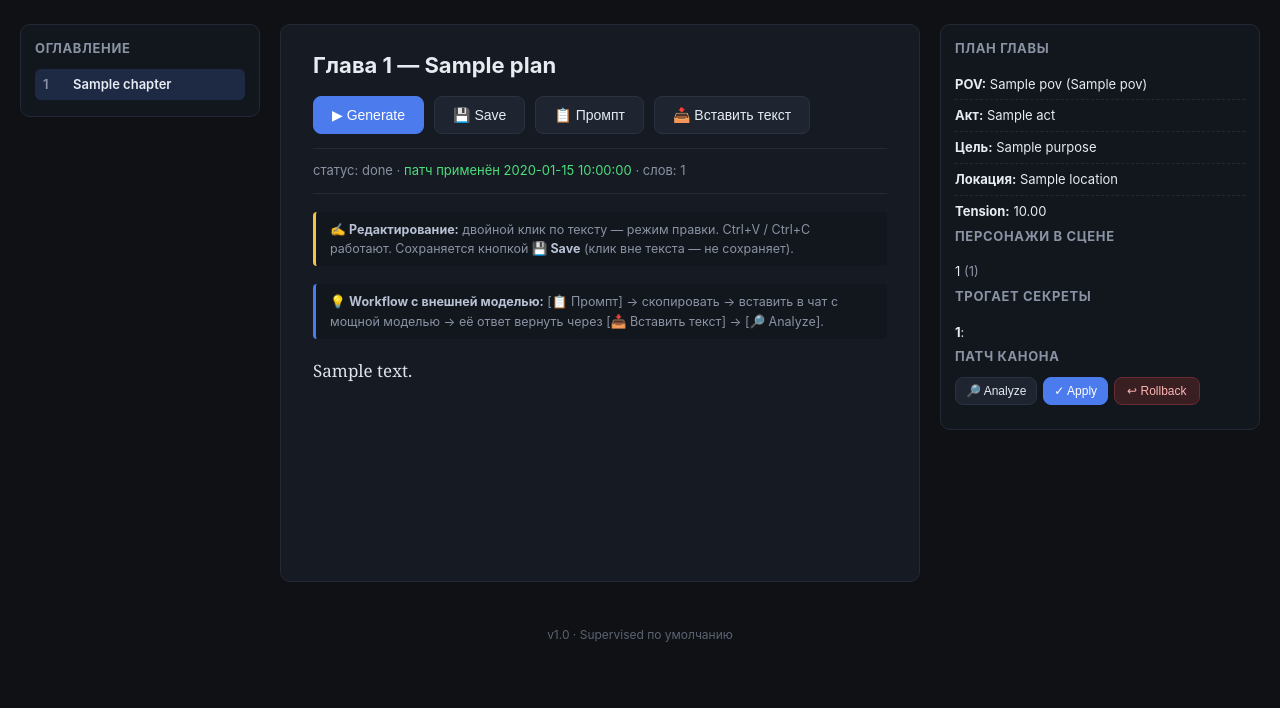
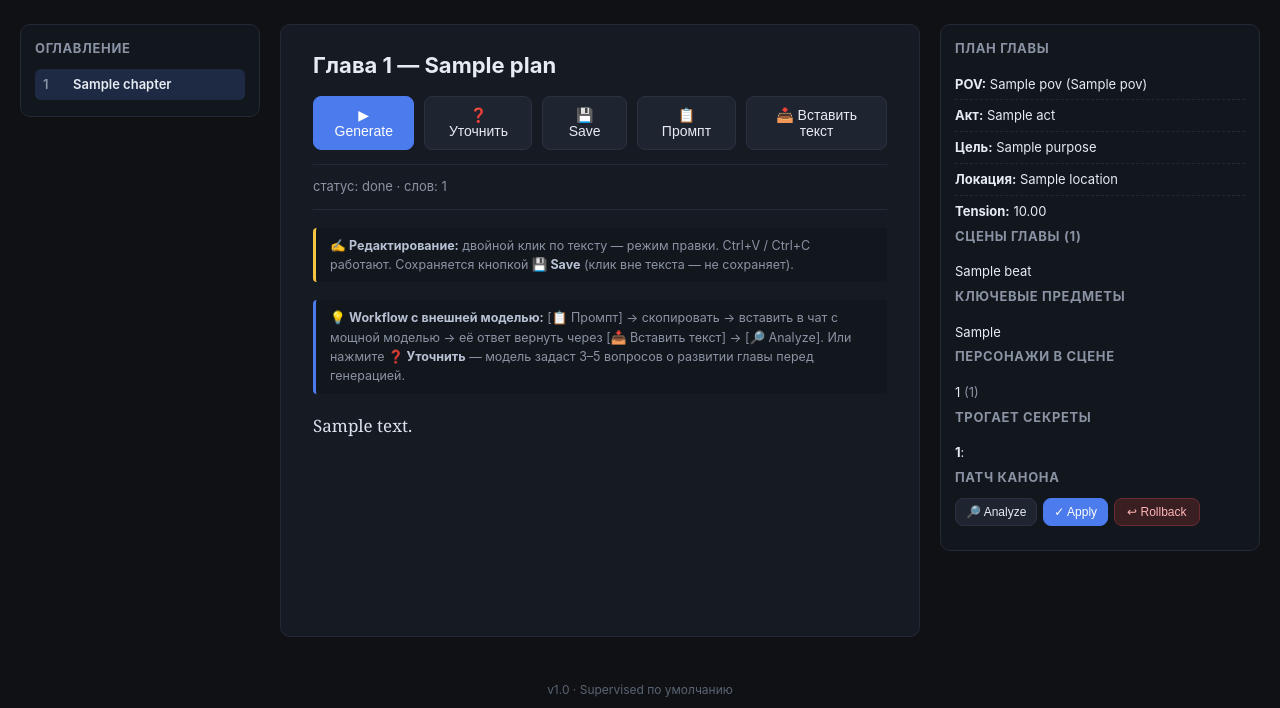
Before and after one commit to petrashkevichalsketch/Writer-AI-studio, a FastAPI app: template Writer/templates/chapter.html in a window 1280 px wide. Shown: the part 49-757 px from the top of the page. Run offline with FastAPI, Linux system fonts and the light colour scheme; the template is opened without the code that fills it: most values are stand-ins (such as "Sample title", 1, 10 or a date in 2020); some libraries are stand-ins or nearby versions.

Commit message:
Add files via upload

```diff
--- a/Writer/templates/chapter.html
+++ b/Writer/templates/chapter.html
@@ -21,19 +21,17 @@
 
   <section class="chapter-main">
     <h1>Глава {{ num }} — {{ plan.title }}</h1>
+
     <div class="chapter-actions">
       <button id="btn-generate" class="primary">▶ Generate</button>
+      <button id="btn-questions">❓ Уточнить</button>
       <button id="btn-save">💾 Save</button>
       <button id="btn-prompt">📋 Промпт</button>
       <button id="btn-paste">📥 Вставить текст</button>
     </div>
 
     <div class="chapter-meta muted small" id="status-info">
-      статус: {{ status }}
-      {% if applied_at %}
-        · <span style="color:#4bde7c">патч применён {{ applied_at }}</span>
-      {% endif %}
-      · слов: <span id="wc">{{ word_count }}</span>
+      статус: {{ status }} · слов: <span id="wc">{{ word_count }}</span>
     </div>
 
     <div class="chapter-hint" style="border-left-color:#f5c542">
@@ -46,6 +44,8 @@
       💡 <b>Workflow с внешней моделью:</b>
       [📋 Промпт] → скопировать → вставить в чат с мощной моделью
       → её ответ вернуть через [📥 Вставить текст] → [🔎 Analyze].
+      Или нажмите <b>❓ Уточнить</b> — модель задаст 3–5 вопросов
+      о развитии главы перед генерацией.
     </div>
 
     <div id="chapter-text"
@@ -64,6 +64,24 @@
       <li><b>Локация:</b> {{ locs_map.get(plan.location, plan.location) }}</li>
       <li><b>Tension:</b> {{ '%.2f' | format(plan.tension_target) }}</li>
     </ul>
+
+    {% if plan.beats %}
+      <h3>Сцены главы ({{ plan.beats | length }})</h3>
+      <ol class="plan-list plan-beats">
+        {% for b in plan.beats %}
+          <li>{{ b }}</li>
+        {% endfor %}
+      </ol>
+    {% endif %}
+
+    {% if plan.key_objects %}
+      <h3>Ключевые предметы</h3>
+      <ul class="plan-list">
+        {% for o in plan.key_objects %}
+          <li>{{ o }}</li>
+        {% endfor %}
+      </ul>
+    {% endif %}
 
     {% if plan.characters_present %}
       <h3>Персонажи в сцене</h3>
@@ -94,6 +112,7 @@
   </aside>
 
 </div>
+
 <div id="modal-prompt" class="modal" style="display:none">
   <div class="modal-box">
     <div class="modal-head">
@@ -135,6 +154,32 @@
     </div>
   </div>
 </div>
+
+<div id="wizard-modal" class="modal" style="display:none">
+  <div class="modal-box wizard-box">
+    <div class="modal-head">
+      <h3>Уточним главу</h3>
+      <button class="modal-close" id="wizard-close">✕</button>
+    </div>
+
+    <div class="wizard-progress">
+      <span id="wizard-step-label">—</span>
+      <div class="wizard-progress-bar">
+        <div id="wizard-progress-fill" style="width:0%"></div>
+      </div>
+    </div>
+
+    <div id="wizard-body" class="wizard-body">
+      <p class="muted small">Загрузка вопросов…</p>
+    </div>
+
+    <div class="wizard-actions">
+      <button id="wizard-back">← Назад</button>
+      <button id="wizard-skip">Пропустить</button>
+      <button id="wizard-next" class="primary">Далее →</button>
+    </div>
+  </div>
+</div>
 {% endblock %}
 
 {% block scripts %}
@@ -142,4 +187,5 @@
   window.CHAPTER_NUM = {{ num }};
 </script>
 <script src="/static/js/chapter.js"></script>
+<script src="/static/js/chapter_wizard.js"></script>
 {% endblock %}
```
